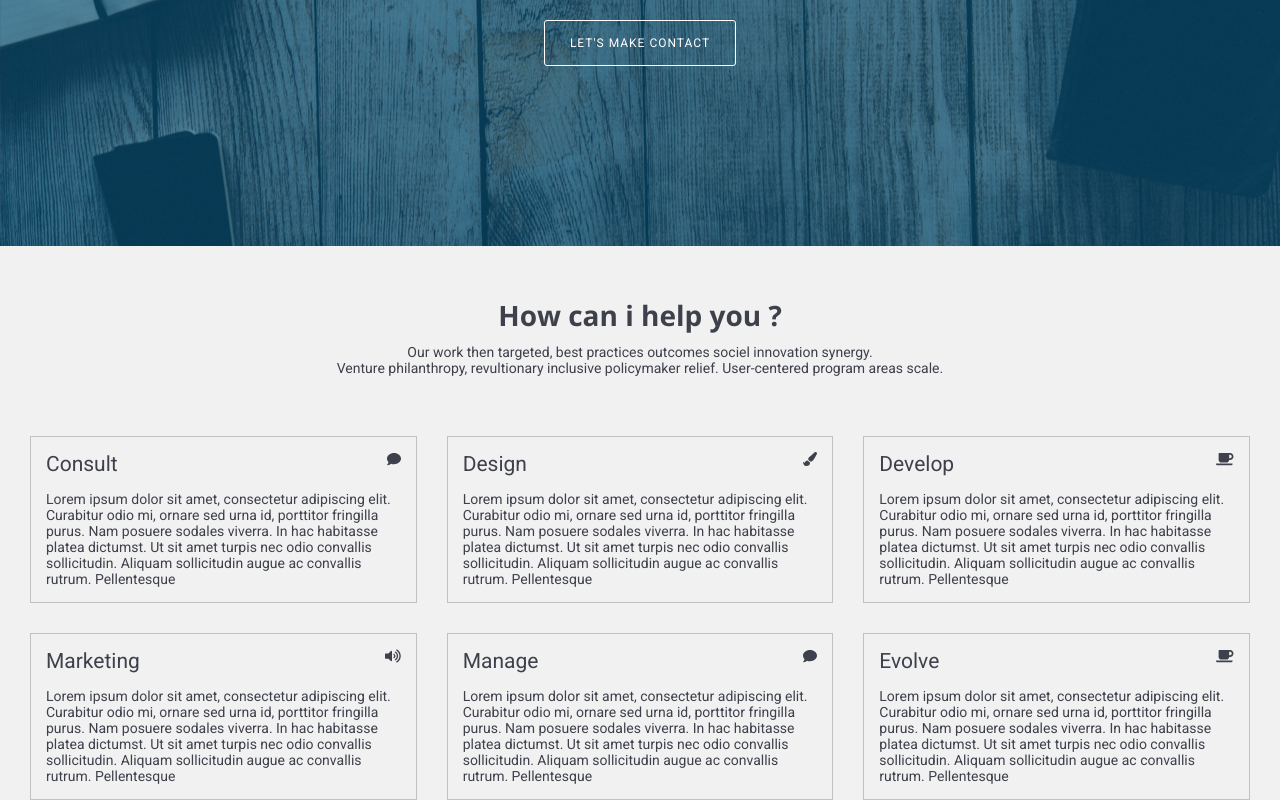
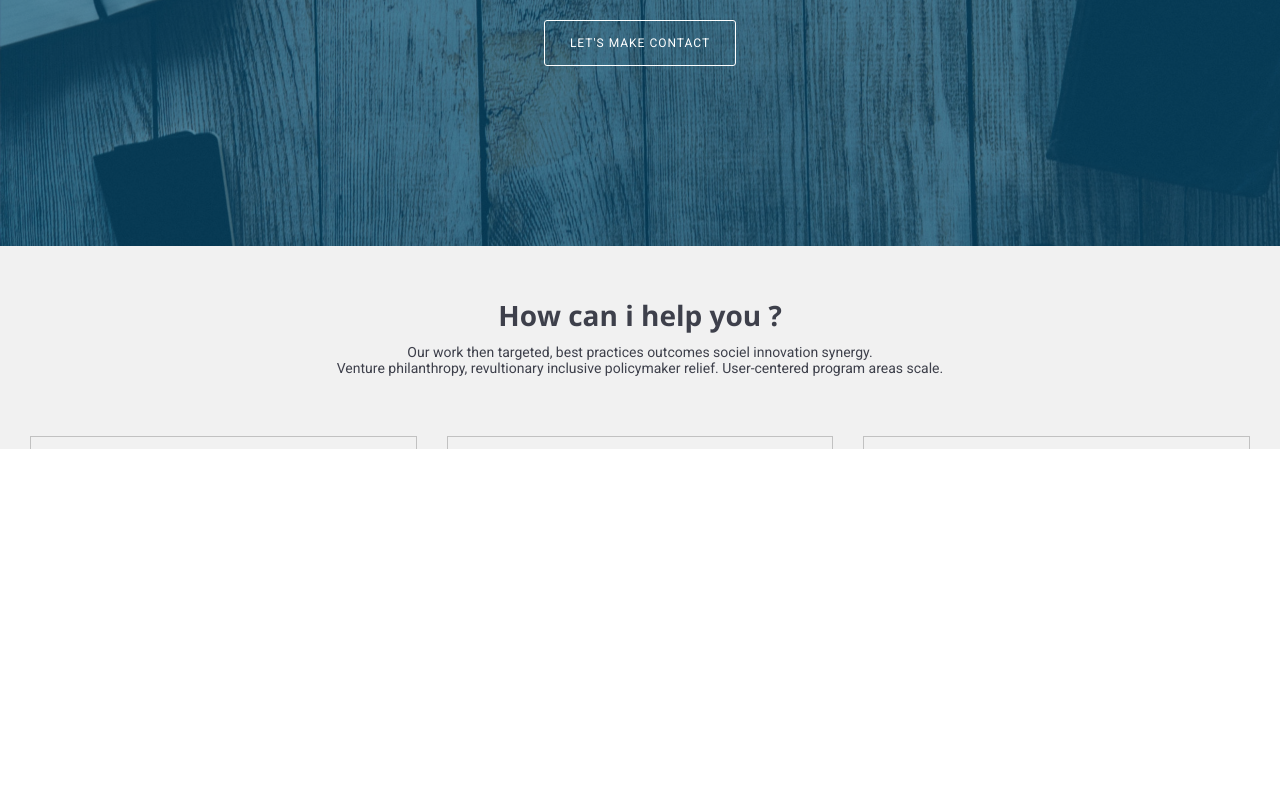
Before and after one commit to squalvj/simple-scroll-trigger-react, a React (Create React App) app: page / in a window 1280 px wide. Shown: the part 351-1151 px from the top of the page. After the commit the page ends 800 px from the top, so only its background shows below. Built offline with nearby package versions, Linux system fonts and the light colour scheme.

Commit message:
change cookie hidden animation mechanic

```diff
--- a/src/components/ContentGrid/ContentGrid.js
+++ b/src/components/ContentGrid/ContentGrid.js
@@ -8,8 +8,8 @@ const ContentGrid = props => {
    return (
       <div className="content-grid">
         {
-           (data||[]).map(e => (
-              <div className="grid">
+           (data||[]).map((e, i) => (
+              <div key={i} className="grid">
                  <div className="wrapper-title">
                     <h2>
                        {e.title}
--- a/src/components/ContentGrid/ContentGrid.scss
+++ b/src/components/ContentGrid/ContentGrid.scss
@@ -4,6 +4,7 @@
    display: grid;
    grid-template-columns: 1fr 1fr 1fr;
    grid-gap: 30px;
+   margin-top: -50px;
 }
 
 .grid {
--- a/src/components/Cookies/Cookies.js
+++ b/src/components/Cookies/Cookies.js
@@ -1,18 +1,21 @@
-import React, {useState} from 'react'
+import React from 'react'
 import Fade from 'components/Animation/Fade'
 import ButtonBlue from 'components/Button/ButtonBlue';
 import './Cookies.scss'
-const Cookies = () => {
-   const [visible, setVisible] = useState(true);
+const Cookies = props => {
+   const {
+      visible,
+      handleClick
+   } = props
    return (
-      <div className="wrapper-cookies">
+      <div id="cookies" className="wrapper-cookies">
          <Fade visible={visible}>
             <div className="container wrapper-cookies special flex">
                <p>
                   By accessing and using this website, you acknowledge that you have read and understand our <a href="#">Cookie Policy,</a> <a href="#">Privacy Policy, </a>and our <a href="#">Terms of Service</a>
                </p>
                <div className="flex a-center">
-                  <ButtonBlue handleClick={() => setVisible(false)}>
+                  <ButtonBlue handleClick={handleClick}>
                      Got it
                   </ButtonBlue>
                </div>
--- /dev/null
+++ b/src/components/Footer/Footer.js
@@ -0,0 +1,13 @@
+import React from 'react'
+import './Footer.scss'
+const Footer = () => {
+   return (
+      <div className="wrapper-footer">
+         <div className="container flex a-center j-center">
+            <p className="text-center">©2018 Aditya Wiraha. All rights reserved.</p>
+         </div>
+      </div>
+   )
+}
+
+export default Footer
--- /dev/null
+++ b/src/components/Footer/Footer.scss
@@ -0,0 +1,9 @@
+@import '~styles/css/color';
+
+.wrapper-footer {
+   background: $blackPurple;
+   p {
+      margin: 50px 0;
+      color: $dimGrey;
+   }
+}
--- /dev/null
+++ b/src/components/Footer/index.js
@@ -0,0 +1,2 @@
+import Footer from './Footer';
+export default Footer;
--- a/src/components/GreyWrapper/GreyWrapper.scss
+++ b/src/components/GreyWrapper/GreyWrapper.scss
@@ -2,4 +2,5 @@
 
 .wrapper-grey {
    background: $smoke;
+   padding: 50px 0;
 }
--- a/src/container/Home/component/Home.js
+++ b/src/container/Home/component/Home.js
@@ -5,6 +5,7 @@ import Hero from 'components/Hero'
 import Cookies from 'components/Cookies'
 import GreyWrapper from 'components/GreyWrapper'
 import ContentGrid from 'components/ContentGrid'
+import Footer from 'components/Footer'
 import ButtonCommon from 'components/Button/ButtonCommon'
 import {
    faCoffee,
@@ -14,10 +15,13 @@ import {
 } from '@fortawesome/free-solid-svg-icons'
 export default class Home extends Component {
    _isMounted = false;
+   _cookies = '';
 
    constructor(props) {
       super(props);
       this.state = {
+         height: 60,
+         cookieVisible: true,
          data: [
             {
                title: 'Consult',
@@ -55,19 +59,35 @@ export default class Home extends Component {
 
    componentDidMount() {
       this._isMounted = true;
+      const height = this._cookies.clientHeight;
+      this.setState({ height });
    }
 
    componentWillUnmount() {
       this._isMounted = false;
    }
 
+   handleHideCookie = () => {
+      this.setState({
+         cookieVisible: false,
+      }, this.setState({
+         height: 0
+      }))
+   }
+
    render() {
       const {
-         data
+         data,
+         cookieVisible,
+         height
       } = this.state
       return (
-         <div className="wrapper-home">
-            <Cookies/>
+         <div className="wrapper-home" style={{
+            paddingBottom: height
+         }}>
+            <div ref={ref => this._cookies = ref}>
+               <Cookies visible={cookieVisible} handleClick={this.handleHideCookie}/>
+            </div>
             <div className="overflow">
                <Hero>
                   <img alt="logo" className="logo" src={require('styles/img/logo.png')} />
@@ -102,6 +122,8 @@ export default class Home extends Component {
                <GreyWrapper>
                   <ContentGrid data={data} />
                </GreyWrapper>
+
+               <Footer />
             </div>
          </div>
       )
--- a/src/container/Home/component/Home.scss
+++ b/src/container/Home/component/Home.scss
@@ -15,13 +15,12 @@
 }
 
 .wrapper-home {
-   // height: 100vh;
-   // max-height: 100vh;
-   // overflow: hidden;
+   height: 100vh;
+   max-height: 100vh;
+   overflow: hidden;
 }
 
 .wrapper-text {
-   padding: 50px 0;
    h1, p {
       margin: 0 0 10px 0;
    }
--- a/src/styles/css/_color.scss
+++ b/src/styles/css/_color.scss
@@ -10,3 +10,5 @@ $orange:#ff8000;
 $darkOrange:#cc6600;
 $grey:#e5e5e5;
 $smoke: #f1f1f1;
+$blackPurple: #040325;
+$dimGrey: #58608a;
```
Lines whose indentation alone changed are shown as unchanged.
